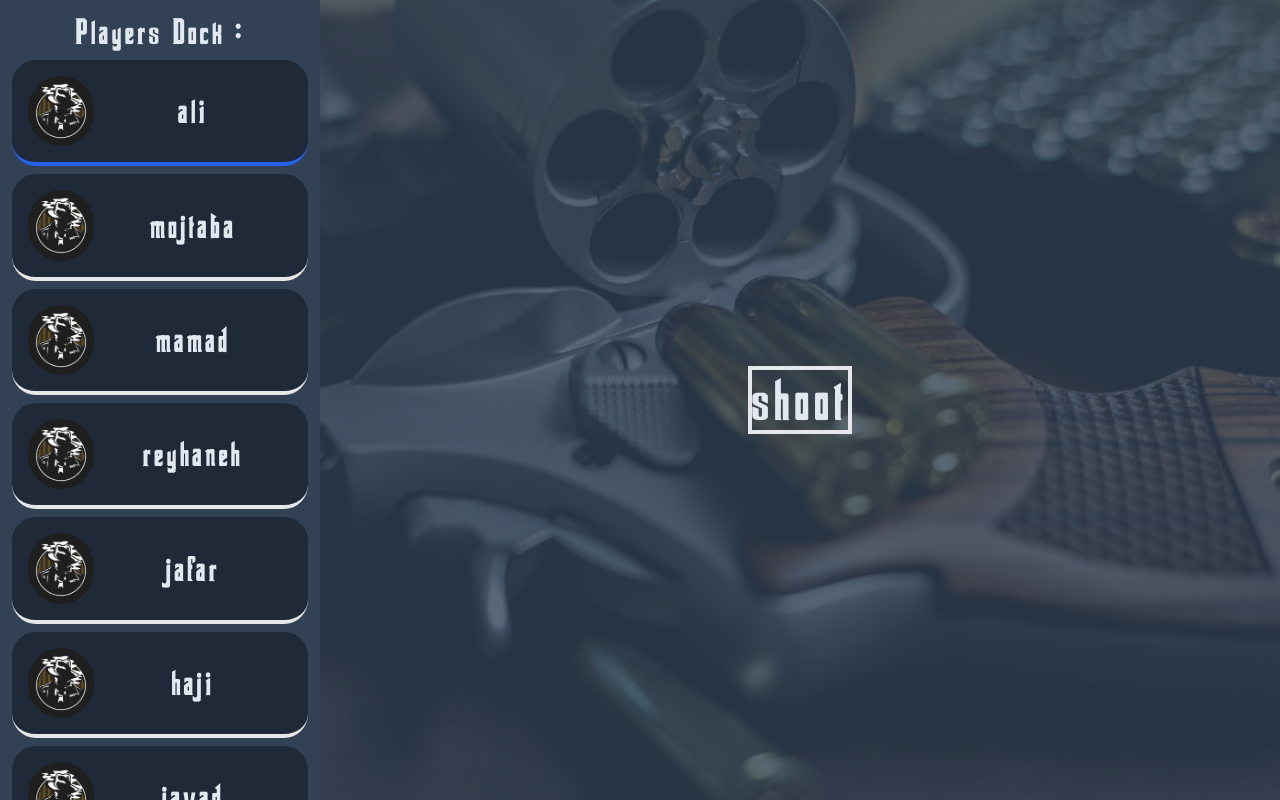
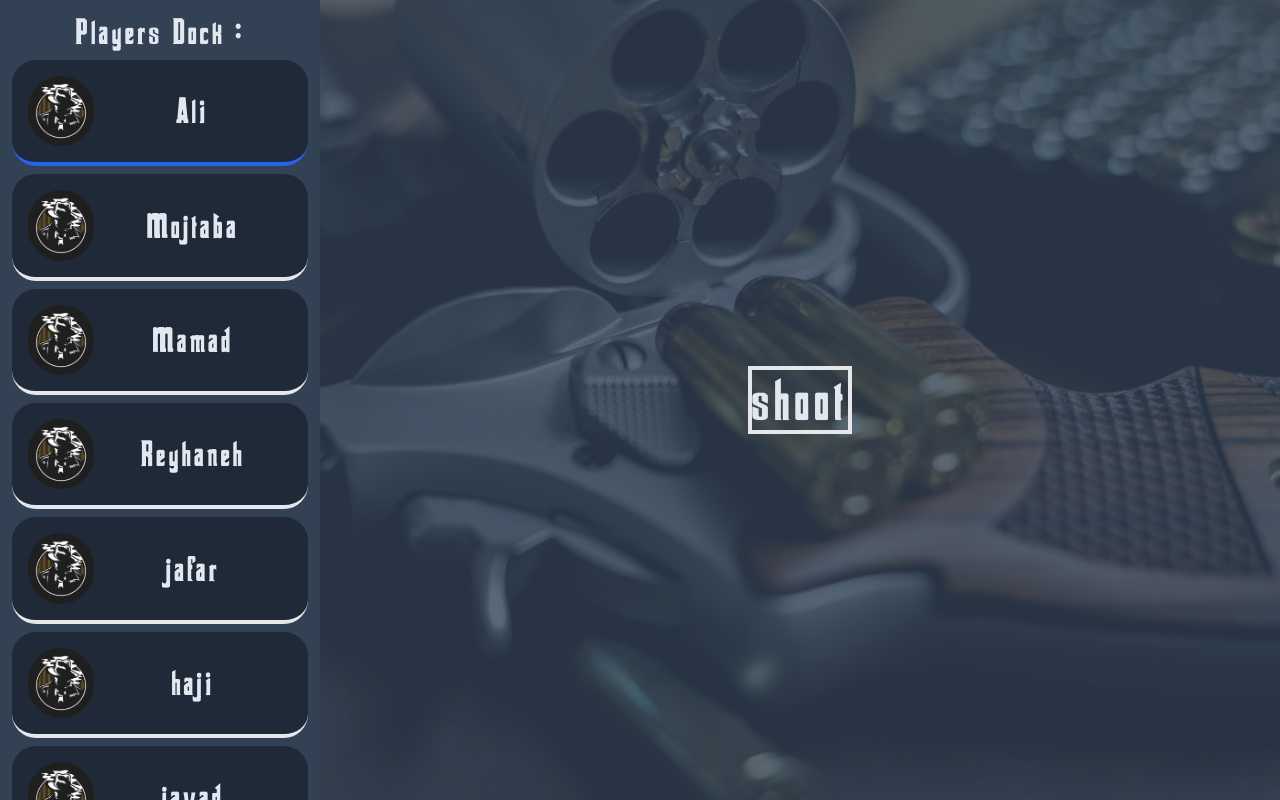
Before and after one commit to mojtaba-afraz/russian-roulette, an Angular app: page /new in a window 1280 px wide. Built offline with nearby package versions, Linux system fonts and the light colour scheme.

Commit message:
capital first letter participants names

```diff
--- a/src/pages/new-page/new-page.component.ts
+++ b/src/pages/new-page/new-page.component.ts
@@ -9,24 +9,24 @@ import {Router} from "@angular/router";
 export class NewPageComponent implements OnInit {
   participants = [
     {
-      name:'ali',
+      name:'Ali',
       status:1,
       index:0,
     },
     {
-      name:'mojtaba',
+      name:'Mojtaba',
       status:1,
       index:1,
 
     },
     {
-      name:'mamad',
+      name:'Mamad',
       status:1,
       index:2,
 
     },
     {
-      name:'reyhaneh',
+      name:'Reyhaneh',
       status:1,
       index:3,
     },
@@ -77,7 +77,7 @@ export class NewPageComponent implements OnInit {
   dockScrollTop(){
     let dockScrollTop = document!.getElementById("character-dock")!.scrollTop
     let scrollTop:number = window.pageYOffset || dockScrollTop;
-    document!.getElementById("character-dock")!.scrollTop = scrollTop + 25
+    document!.getElementById("character-dock")!.scrollTop = scrollTop + 200
   }
   showResultBanner(){
     this.ResultBannerInterval = setInterval(()=>{
```
